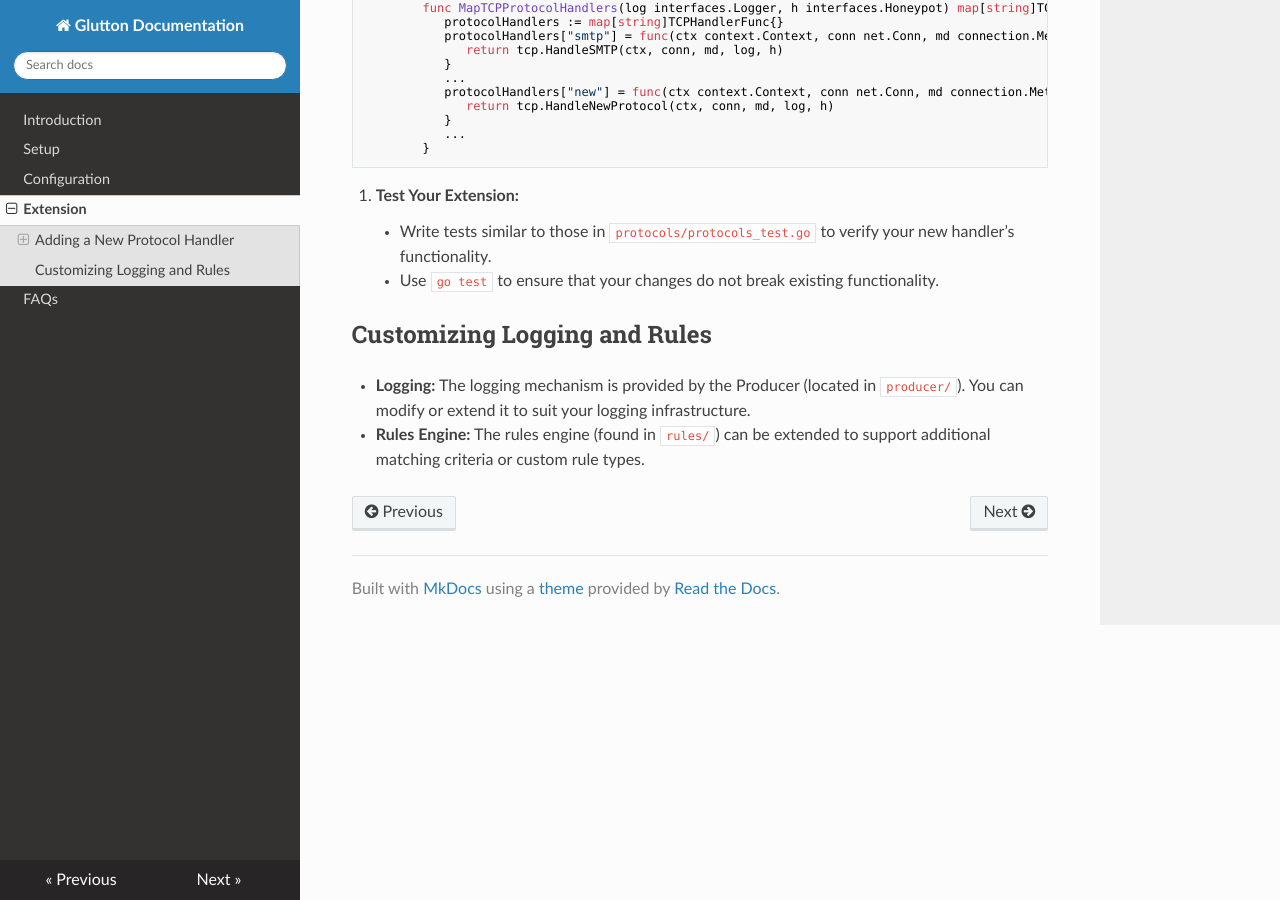
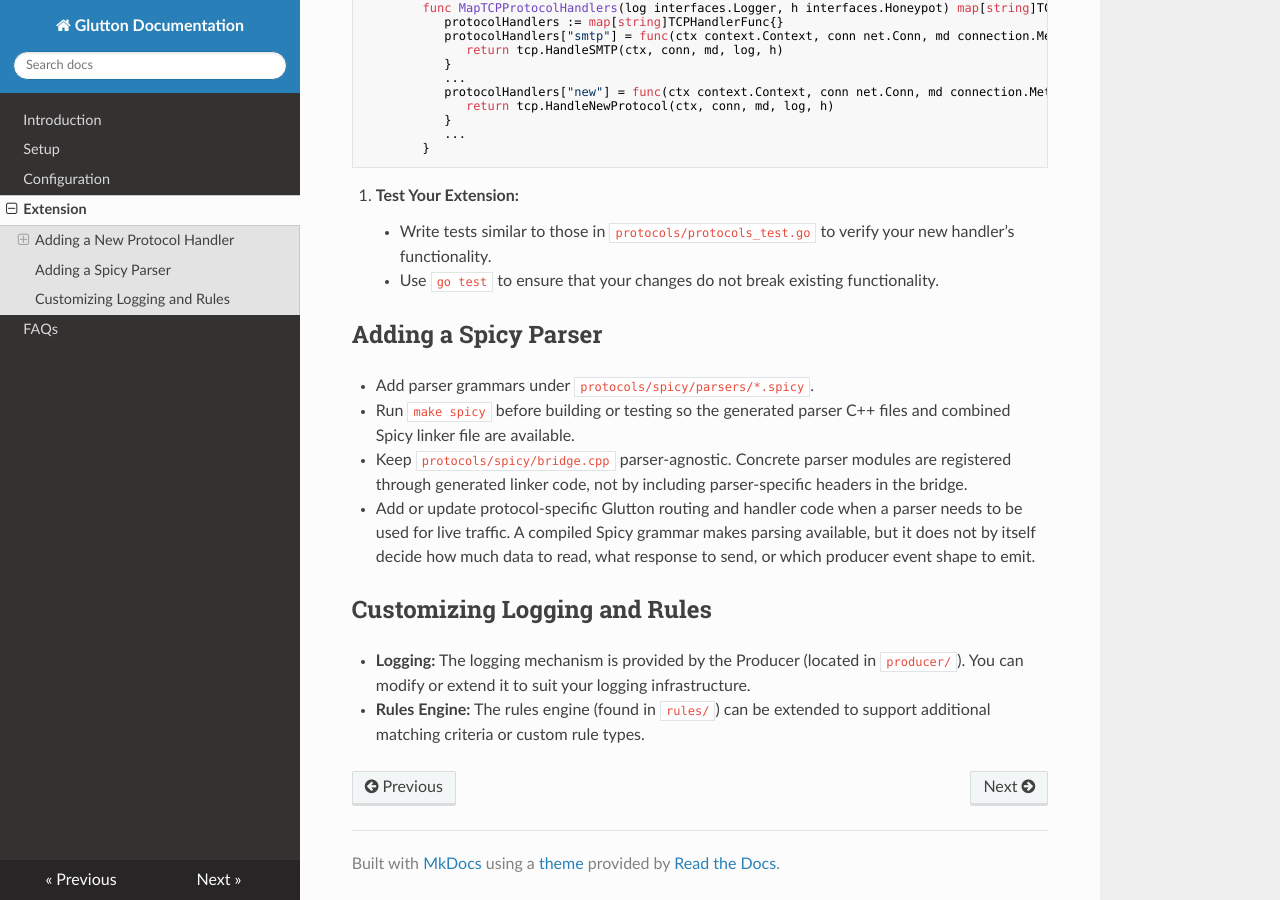
Before and after one commit to mushorg/glutton, an MkDocs documentation site: the page built from docs/extension.md, in a window 1280 px wide and 900 px high, scrolled down 1139 px. Built offline with MkDocs 1.6.1, drawn with Linux system fonts in a browser that asks for light colours; nearby versions of some CDN libraries.

Commit message:
refactor(spicy bridge): make bridge protocol-agnostic with combined linker

```diff
--- a/docs/extension.md
+++ b/docs/extension.md
@@ -58,6 +58,13 @@ For example:
       - Write tests similar to those in `protocols/protocols_test.go` to verify your new handler’s functionality.
       - Use `go test` to ensure that your changes do not break existing functionality.
 
+## Adding a Spicy Parser
+
+- Add parser grammars under `protocols/spicy/parsers/*.spicy`.
+- Run `make spicy` before building or testing so the generated parser C++ files and combined Spicy linker file are available.
+- Keep `protocols/spicy/bridge.cpp` parser-agnostic. Concrete parser modules are registered through generated linker code, not by including parser-specific headers in the bridge.
+- Add or update protocol-specific Glutton routing and handler code when a parser needs to be used for live traffic. A compiled Spicy grammar makes parsing available, but it does not by itself decide how much data to read, what response to send, or which producer event shape to emit.
+
 ## Customizing Logging and Rules
 
 - **Logging:** The logging mechanism is provided by the Producer (located in `producer/`). You can modify or extend it to suit your logging infrastructure.
```
Also changed, not shown: docs/setup.md (+2 -0 lines), 4 other files.
